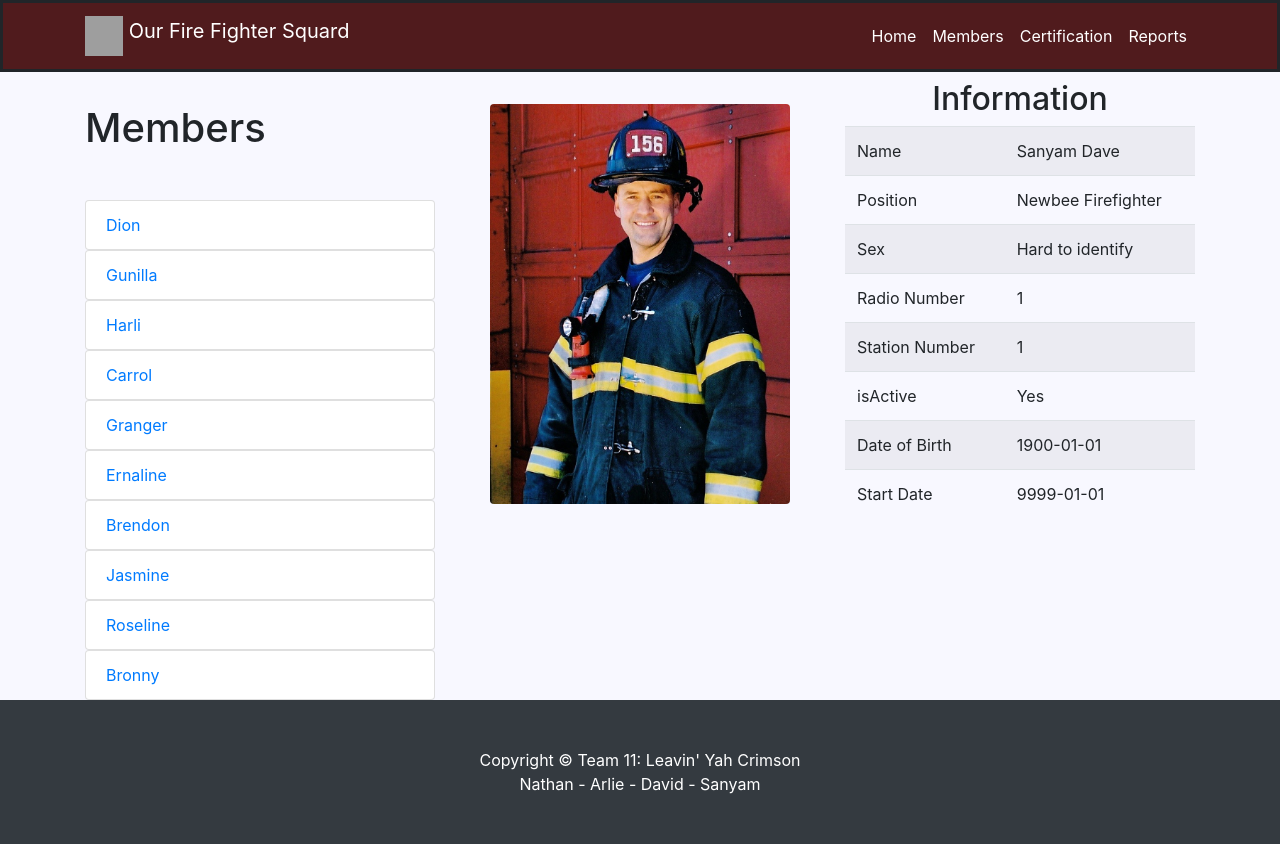
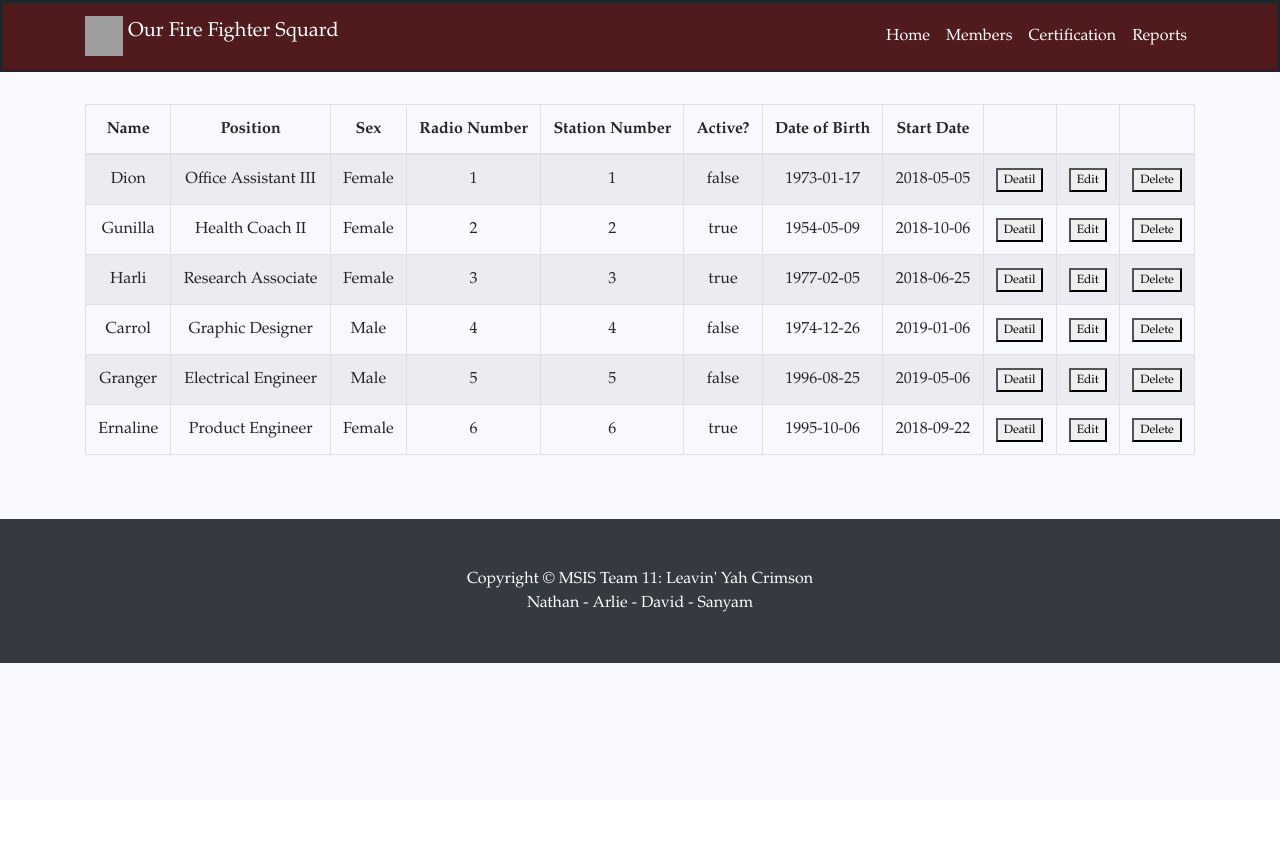
Before and after one commit to nathankong97/ds-final-project, a PHP site: page /public/members.html in a window 1280 px wide. After the commit the page ends 663 px from the top, so only its background shows below. Run offline with PHP 8.4, Linux system fonts and the light colour scheme; some libraries are stand-ins or nearby versions; grey boxes are pictures that could not be loaded.

Commit message:
revise members and certifications to table and add new app.js

```diff
--- /dev/null
+++ b/app/public/api/certifications.php
@@ -0,0 +1,5 @@
+[{"id":"69435e7c-846b-4cee-b6ce-eb0a4cdef858","Name":"CPR","Description":"Arthothelium subcyrtodes (Willey) Hasse","Expiry":4,"Provider":"Mynte"},
+{"id":"634b6ba7-5a1a-479d-9328-2eaec8f39233","Name":"Newbee Firefighter","Description":"Blepharizonia Greene","Expiry":10,"Provider":"Purdue University"},
+{"id":"0a0a25c3-f788-49be-94f6-2a7aec40bbc1","Name":"Firefighter II","Description":"Mirabilis melanotricha (Standl.) Spellenb.","Expiry":6,"Provider":"Youbridge"},
+{"id":"dfafae4b-cf6a-4e22-989f-351567bf8890","Name":"POST","Description":"Pityopsis graminifolia (Michx.) Nutt. var. tenuifolia (Torr.) Semple & F.D. Bowers","Expiry":2,"Provider":"Skipstorm"},
+{"id":"aa8207c4-7a34-445b-b735-7523be6923cc","Name":"Firefighter II","Description":"Dryopteris marginalis (L.) A. Gray","Expiry":4,"Provider":"IU"}]
--- a/app/public/api/members.php
+++ b/app/public/api/members.php
@@ -1,10 +1,6 @@
-[{"id":"9e00b13a-8878-4fdb-a481-45903c4c8a0a","Name":"Dion","Position":"Office Assistant III","Sex":"Female","Radio Number":1,"Station Number":1,"isActive":false,"Date of Birth":"1973-01-17","Start Date":"2018-05-05"},
-{"id":"f6c124d6-a427-4182-90ac-d3f42a8d421c","Name":"Gunilla","Position":"Health Coach II","Sex":"Female","Radio Number":2,"Station Number":2,"isActive":true,"Date of Birth":"1954-05-09","Start Date":"2018-10-06"},
-{"id":"7dbe0fa9-10f6-48bc-851d-68ddcf246708","Name":"Harli","Position":"Research Associate","Sex":"Female","Radio Number":3,"Station Number":3,"isActive":true,"Date of Birth":"1977-02-05","Start Date":"2018-06-25"},
-{"id":"ae38438c-07b3-4255-ad4f-95305ba1f2df","Name":"Carrol","Position":"Graphic Designer","Sex":"Male","Radio Number":4,"Station Number":4,"isActive":false,"Date of Birth":"1974-12-26","Start Date":"2019-01-06"},
-{"id":"1a902289-79c0-47cd-aeb7-10d9ea3c833f","Name":"Granger","Position":"Electrical Engineer","Sex":"Male","Radio Number":5,"Station Number":5,"isActive":false,"Date of Birth":"1996-08-25","Start Date":"2019-05-06"},
-{"id":"4c2e1a46-f62d-4840-9fb4-5f7bdfbf3243","Name":"Ernaline","Position":"Product Engineer","Sex":"Female","Radio Number":6,"Station Number":6,"isActive":true,"Date of Birth":"1995-10-06","Start Date":"2018-09-22"},
-{"id":"6c0077ac-1657-4f78-869f-3a633d7c1bcd","Name":"Brendon","Position":"Clinical Specialist","Sex":"Male","Radio Number":7,"Station Number":7,"isActive":false,"Date of Birth":"1960-07-15","Start Date":"2018-08-04"},
-{"id":"0c695af7-9100-4682-837f-def6407b69f8","Name":"Jasmine","Position":"Human Resources Manager","Sex":"Female","Radio Number":8,"Station Number":8,"isActive":false,"Date of Birth":"1963-06-30","Start Date":"2018-12-21"},
-{"id":"f81c6ad2-6d03-4820-8ba4-0e3283fd699c","Name":"Roseline","Position":"VP Product Management","Sex":"Female","Radio Number":9,"Station Number":9,"isActive":false,"Date of Birth":"1979-05-19","Start Date":"2018-02-10"},
-{"id":"c63dce0c-607b-4d7e-98fb-0d4a774e51c2","Name":"Bronny","Position":"Information Systems Manager","Sex":"Male","Radio Number":10,"Station Number":10,"isActive":false,"Date of Birth":"1982-04-11","Start Date":"2017-12-05"}]
+[{"id":"9e00b13a-8878-4fdb-a481-45903c4c8a0a","Name":"Dion","Position":"Office Assistant III","Sex":"Female","RadioNum":1,"StationNum":1,"isActive":false,"dob":"1973-01-17","StartDate":"2018-05-05"},
+{"id":"f6c124d6-a427-4182-90ac-d3f42a8d421c","Name":"Gunilla","Position":"Health Coach II","Sex":"Female","RadioNum":2,"StationNum":2,"isActive":true,"dob":"1954-05-09","StartDate":"2018-10-06"},
+{"id":"7dbe0fa9-10f6-48bc-851d-68ddcf246708","Name":"Harli","Position":"Research Associate","Sex":"Female","RadioNum":3,"StationNum":3,"isActive":true,"dob":"1977-02-05","StartDate":"2018-06-25"},
+{"id":"ae38438c-07b3-4255-ad4f-95305ba1f2df","Name":"Carrol","Position":"Graphic Designer","Sex":"Male","RadioNum":4,"StationNum":4,"isActive":false,"dob":"1974-12-26","StartDate":"2019-01-06"},
+{"id":"1a902289-79c0-47cd-aeb7-10d9ea3c833f","Name":"Granger","Position":"Electrical Engineer","Sex":"Male","RadioNum":5,"StationNum":5,"isActive":false,"dob":"1996-08-25","StartDate":"2019-05-06"},
+{"id":"4c2e1a46-f62d-4840-9fb4-5f7bdfbf3243","Name":"Ernaline","Position":"Product Engineer","Sex":"Female","RadioNum":6,"StationNum":6,"isActive":true,"dob":"1995-10-06","StartDate":"2018-09-22"}]
--- a/app/public/css/site.css
+++ b/app/public/css/site.css
@@ -1,6 +1,10 @@
+@import url(https://fonts.googleapis.com/css?family=Lato);
+@import url(https://cdnjs.cloudflare.com/ajax/libs/font-awesome/4.6.3/css/font-awesome.css);
+
 body {
   padding-top: 56px;
   background-color: #F8F8FF;
+  font-family:Garamond;
 }
 
 .homepic {
@@ -33,6 +37,15 @@ body {
   text-align: center;
 }
 
+.button {
+  font-size:12px;
+}
+
+th td {
+  text-align:center
+}
+
+/* CSS design for main page quotation */
 .quote-card {
   background: #fff;
   color: #222222;
--- a/app/public/members.html
+++ b/app/public/members.html
@@ -50,42 +50,40 @@
 
     <div class="row">
 
-      <div class="col-lg-4">
+      <div class="col-lg-12 my-5" id="membersApp">
+        <table align="center" class="table table-bordered table-hover table-striped text-center">
+          <thead>
+            <tr>
+              <th scope="col">Name</th>
+              <th scope="col">Position</th>
+              <th scope="col">Sex</th>
+              <th scope="col">Radio Number</th>
+              <th scope="col">Station Number</th>
+              <th scope="col">Active?</th>
+              <th scope="col">Date of Birth</th>
+              <th scope="col">Start Date</th>
+              <th></th>
+              <th></th>
+              <th></th>
+            </tr>
+          </thead>
+          <tbody>
+            <tr v-for="m in members">
+              <td>{{ m.Name }}</td>
+              <td>{{ m.Position }}</td>
+              <td>{{ m.Sex }}</td>
+              <td>{{ m.RadioNum }}</td>
+              <td>{{ m.StationNum }}</td>
+              <td>{{ m.isActive }}</td>
+              <td>{{ m.dob }}</td>
+              <td>{{ m.StartDate }}</td>
+              <td><button class="button">Deatil</button></td>
+              <td><button class="button">Edit</button></td>
+              <td><button class="button">Delete</button></td>
+            </tr>
+          </tbody>
+        </table>
 
-        <h1 class="my-5">Members</h1>
-
-        <div id="membersApp">
-          <div class="list-group" v-for="m in members">
-            <a href="#" class="list-group-item">{{ m.Name }}</a>
-          </div>
-      </div>
-
-
-      </div>
-      <!-- /.col-lg-3 -->
-
-      <div class="col-lg-4 my-4">
-        <div id="carouselExampleIndicators" class="my-4" data-ride="carousel">
-          <div class="carousel-inner" role="listbox">
-            <div class="carousel-item active">
-              <img class="d-block img-fluid member-photo rounded mx-auto d-block" src="img/firefighter1.jpeg" alt="">
-            </div>
-          </div>
-        </div>
-
-      </div>
-      <div class="col-lg-4 my-4">
-        <h2 class="text-center">Information</h2>
-        <table align="center" class="table table-striped">
-          <tr><td>Name</td><td>Sanyam Dave</td></tr>
-          <tr><td>Position</td><td>Newbee Firefighter</td></tr>
-          <tr><td>Sex</td><td>Hard to identify</td></tr>
-          <tr><td>Radio Number</td><td>1</td></tr>
-          <tr><td>Station Number</td><td>1</td></tr>
-          <tr><td>isActive</td><td>Yes</td></tr>
-          <tr><td>Date of Birth</td><td>1900-01-01</td></tr>
-          <tr><td>Start Date</td><td>9999-01-01</td></tr>
-        </table>
       </div>
 
     </div>
@@ -97,7 +95,7 @@
   <!-- Footer -->
   <footer class="py-5 bg-dark">
     <div class="container">
-      <p class="m-0 text-center text-white">Copyright &copy; Team 11: Leavin' Yah Crimson</p>
+      <p class="m-0 text-center text-white">Copyright &copy; MSIS Team 11: Leavin' Yah Crimson</p>
       <p class="m-0 text-center text-white">Nathan - Arlie - David - Sanyam</p>
     </div>
     <!-- /.container -->
```
Also changed, not shown: other parts of app/public/css/site.css (+63 -0 lines), app/public/certification.html (+27 -26 lines), app/public/index.html (+33 -2 lines), app/public/js/certifications.app.js (added, +16 -0 lines).
